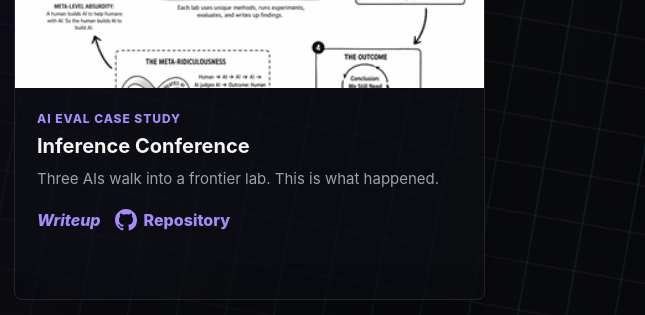
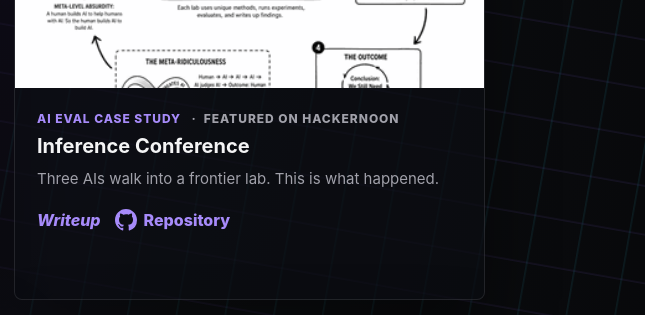
Before and after one commit to rxdt/rxdt.github.io, a website: page frontend/index.html in a window 1280 px wide. Shown: the part 1180-1495 px from the top of the page, 635-1280 px from the left. Drawn offline with Linux system fonts and the light colour scheme.

Commit message:
Add article link

```diff
--- a/frontend/index.html
+++ b/frontend/index.html
@@ -301,7 +301,14 @@
                 />
               </a>
               <div class="project-body">
-                <div class="project-kicker">AI eval case study</div>
+                <div class="project-kicker">
+                  AI eval case study
+                  <a
+                    class="project-badge"
+                    href="https://hackernoon.com/three-ai-agents-held-a-conference-and-decided-i-should-do-the-work-instead"
+                    >Featured on HackerNoon</a
+                  >
+                </div>
                 <h3>Inference Conference</h3>
                 <p>
                   Three AIs walk into a frontier lab. This is what happened.
--- a/frontend/public/styles/home.css
+++ b/frontend/public/styles/home.css
@@ -510,6 +510,15 @@ h2 {
   text-transform: uppercase;
 }
 
+.project-badge {
+  color: var(--color-muted);
+}
+
+.project-badge::before {
+  content: "·";
+  margin-inline: var(--space-2xs);
+}
+
 h3 {
   margin: var(--space-sm) 0 var(--space-sm-plus);
   font-size: var(--font-h3);
```
Also changed, not shown: frontend/conference.html (+5 -0 lines), frontend/tests/home.spec.ts (+2 -0 lines).
